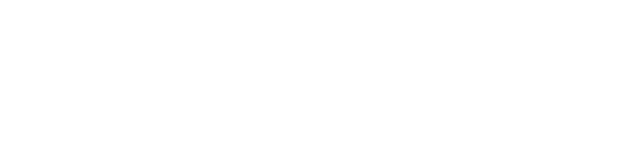
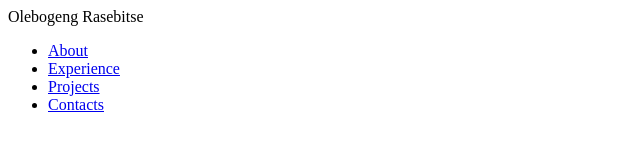
Before and after one commit to OlebogengRasebitse/MyResume, a plain HTML site: page index.html in a window 1280 px wide. Shown: the whole page, without its empty margins (0-640 px from the left). Drawn offline with Linux system fonts and the light colour scheme.

Commit message:
Added a navbar  links.

```diff
--- a/index.html
+++ b/index.html
@@ -8,6 +8,16 @@
     <link rel="stylesheet" href="./CSS/mediaQueries.css">
 </head>
 <body>
-
+    <nav id="desktop-nav">
+        <div class="logo">Olebogeng Rasebitse</div>
+        <div>
+            <ul class="nav-links">
+                <li><a href="#about">About</a></li>
+                <li><a href="#experience">Experience</a></li>
+                <li><a href="#projects">Projects</a></li>
+                <li><a href="#contacts">Contacts</a></li>
+                        </ul>
+        </div>
+    </nav>
 </body>
 </html>
```
